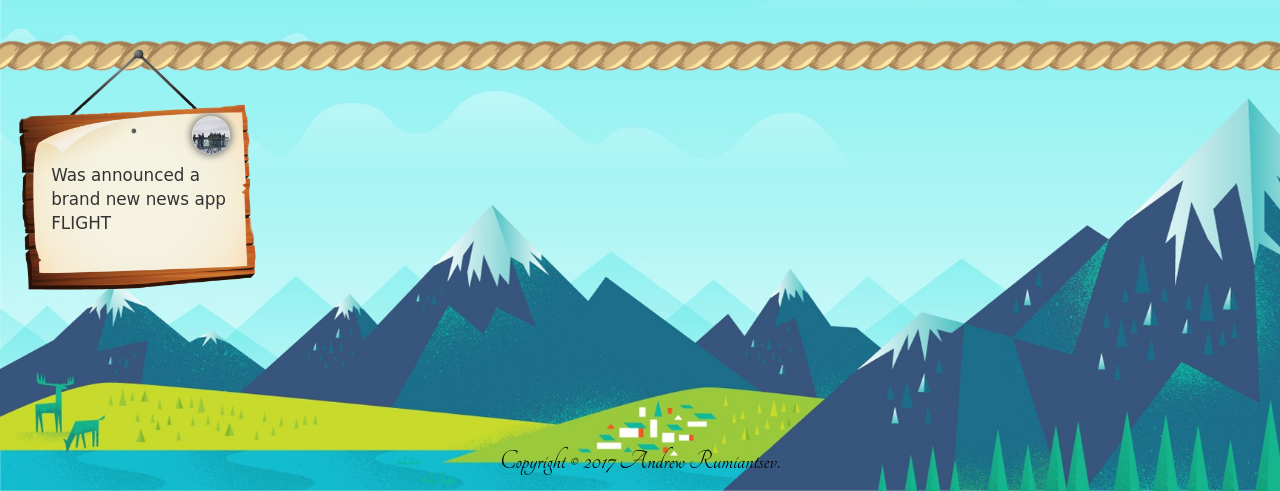
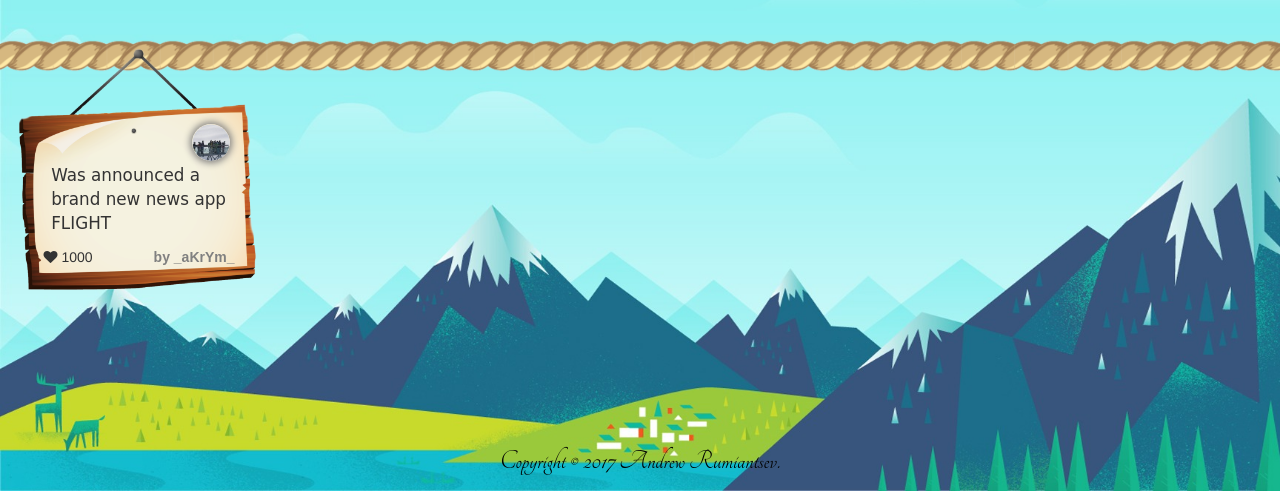
Before and after one commit to akrum/Flight, a plain HTML site: page index.html in a window 1280 px wide. Shown: the part 309-800 px from the top of the page. Drawn offline with nearby package versions, Linux system fonts and the light colour scheme; a web font is replaced by a local one.

Commit message:
Added like section

```diff
--- a/index.html
+++ b/index.html
@@ -4,6 +4,7 @@
 <link href="https://fonts.googleapis.com/css?family=Tangerine" rel="stylesheet" type="text/css">
 <link href="https://fonts.googleapis.com/css?family=Inconsolata" rel="stylesheet" type="text/css">
 <link href="https://fonts.googleapis.com/css?family=Baloo|Supermercado+One" rel="stylesheet">
+<link rel="stylesheet" href="//maxcdn.bootstrapcdn.com/font-awesome/4.5.0/css/font-awesome.min.css"/>
 <style>
     body {
         background-color: rgb(44, 252, 254);
@@ -126,7 +127,7 @@
         font-size: larger;
     }
     .sign-auth-pic{
-        top: 30%;
+        top: 33%;
         left: 75%;
         position: absolute;
         z-index: 2;
@@ -134,6 +135,20 @@
         width: 15%;
         border-radius: 50%;
         box-shadow: 0px 0px 7px 2px grey;
+    }
+    .like-container{
+        position: absolute;
+        z-index: 2;
+        left: 17%;
+        top: 82%;
+    }
+    .sign-auth-name{
+        position: absolute;
+        top: 82%;
+        left: 60%;
+        color: gray;
+        font-family: sans-serif;
+
     }
 </style>
 <html lang="en">
@@ -163,8 +178,9 @@
             <img src="Sign-better.png" class="my-signs" style="z-index: 1;overflow: hidden;">
             <img src="loginPicture.png" class="sign-auth-pic">
             <p class="sign-text"  >Was announced a brand new news app FLIGHT</p>
+            <p class="like-container"><i class="fa fa-heart" aria-hidden="true"></i> 1000</p>
+            <b class="sign-auth-name">by _aKrYm_</b>
         </div>
-
     </div>
 </div>
 
```
